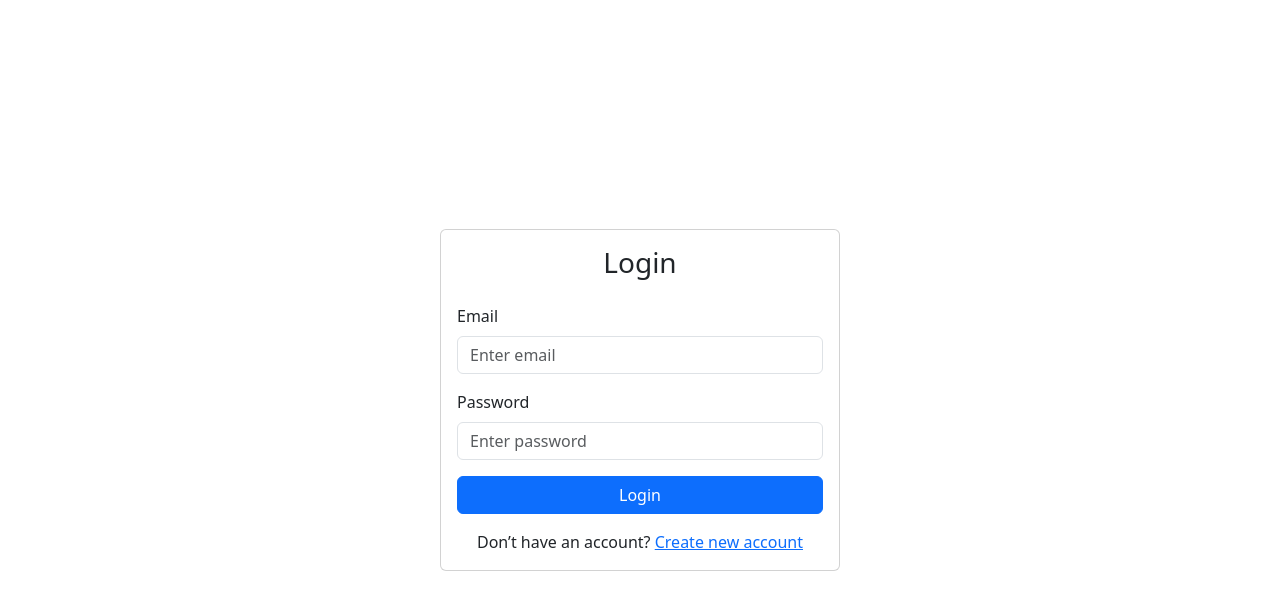
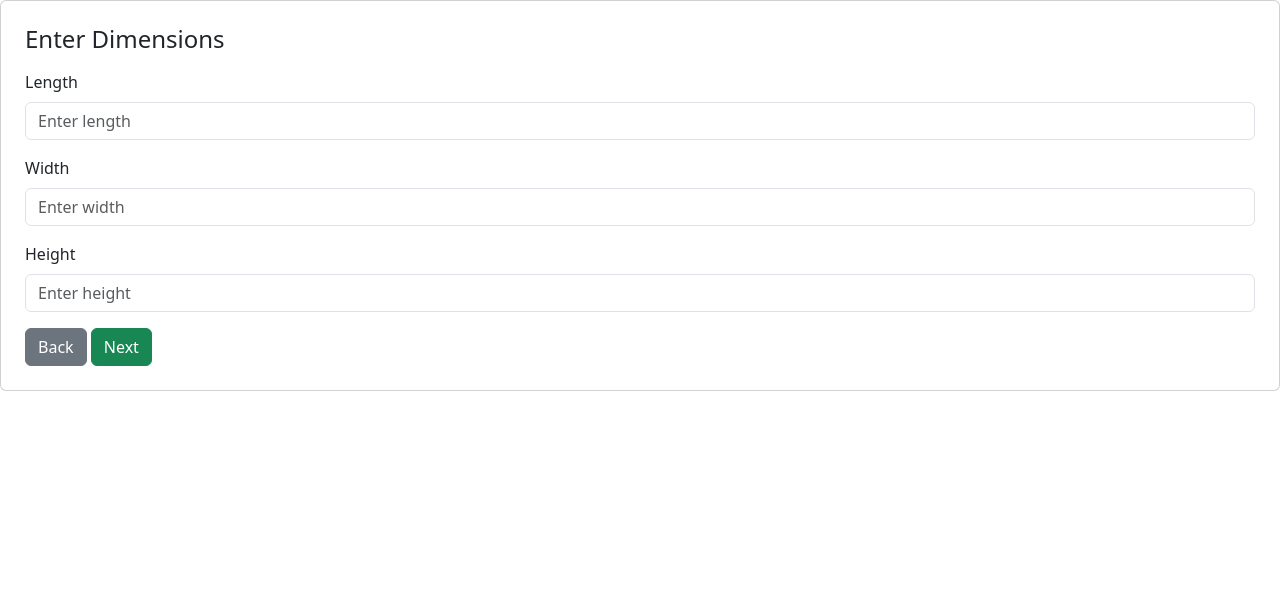
Before and after one commit to CHETAN1675/configuraPro, a React (Vite) app: page /dimensions in a window 1280 px wide. Before the commit this address led to /auth. Shown: the top 610 px of the page. Built offline with nearby package versions, Linux system fonts and the light colour scheme.

Commit message:
Add Dimensions step and route

```diff
--- a/src/pages/Auth.jsx
+++ b/src/pages/Auth.jsx
@@ -1,6 +1,9 @@
-import { useState ,useEffect} from "react";
+import { useState} from "react";
+import { useNavigate } from "react-router-dom";
 import { Container, Form, Button, Card, Alert } from "react-bootstrap";
 import { login, signup } from "../services/authApi";
+
+
 
 
 export default function Auth() {
@@ -10,6 +13,7 @@ export default function Auth() {
   const [confirmPassword, setConfirmPassword] = useState("");
   const [error, setError] = useState("");
   const [loading, setLoading] = useState(false);
+  const navigate = useNavigate();
 
 
   const toggleMode = () => {
@@ -40,6 +44,9 @@ export default function Auth() {
         await login(email, password);
         alert("Login successful");
       }
+
+      navigate("/configurator");
+
     } catch (err) {
       setError(err.message);
     } finally {
--- a/src/pages/Configurator.jsx
+++ b/src/pages/Configurator.jsx
@@ -1,9 +1,24 @@
-import ProductType from "./ProductType";
+import { Link } from "react-router-dom";
+import { Card, Button } from "react-bootstrap";
 
 export default function Configurator() {
   return (
     <div className="container mt-4">
-      <ProductType />
+      <Card className="p-4">
+        <h4 className="mb-3">Configurator</h4>
+
+        <p>Select a step to continue:</p>
+
+        <div className="d-flex gap-3">
+          <Link to="/product-type">
+            <Button variant="primary">Product Type</Button>
+          </Link>
+
+          <Link to="/dimensions">
+            <Button variant="outline-primary">Dimensions</Button>
+          </Link>
+        </div>
+      </Card>
     </div>
   );
 }
--- /dev/null
+++ b/src/pages/Dimensions.jsx
@@ -0,0 +1,29 @@
+import { Card, Form, Button } from "react-bootstrap";
+
+export default function Dimensions() {
+  return (
+    <Card className="p-4">
+      <h4 className="mb-3">Enter Dimensions</h4>
+
+      <Form>
+        <Form.Group className="mb-3">
+          <Form.Label>Length</Form.Label>
+          <Form.Control type="number" placeholder="Enter length" />
+        </Form.Group>
+
+        <Form.Group className="mb-3">
+          <Form.Label>Width</Form.Label>
+          <Form.Control type="number" placeholder="Enter width" />
+        </Form.Group>
+
+        <Form.Group className="mb-3">
+          <Form.Label>Height</Form.Label>
+          <Form.Control type="number" placeholder="Enter height" />
+        </Form.Group>
+
+        <Button variant="secondary">Back</Button>{" "}
+        <Button variant="success">Next</Button>
+      </Form>
+    </Card>
+  );
+}
--- a/src/routes/AppRoutes.jsx
+++ b/src/routes/AppRoutes.jsx
@@ -4,6 +4,7 @@ import Dashboard from "../pages/Dashboard";
 import Configurator from "../pages/Configurator";
 import ProtectedRoute from "./ProtectedRoute";
 import ProductType from "../pages/ProductType";
+import Dimensions from "../pages/Dimensions";
 
 export default function AppRoutes() {
   return (
@@ -14,25 +15,36 @@ export default function AppRoutes() {
         <Route
           path="/dashboard"
           element={
-            <ProtectedRoute>
+
               <Dashboard />
-            </ProtectedRoute>
+
           }
         />
-          <Route
-          path="/product-type"
-          element={
-            <ProtectedRoute>
-              <ProductType />
-            </ProtectedRoute>
-          }
-        />
+
         <Route
           path="/configurator"
           element={
-            <ProtectedRoute>
+
               <Configurator />
-            </ProtectedRoute>
+
+          }
+        />
+
+        <Route
+          path="/product-type"
+          element={
+
+              <ProductType />
+
+          }
+        />
+
+        <Route
+          path="/dimensions"
+          element={
+
+              <Dimensions />
+
           }
         />
 
--- a/src/store/store.jsx
+++ b/src/store/store.jsx
@@ -6,6 +6,6 @@ import ConfiguratorReducer from "../features/configurator/configuratorSlice";
 export const store = configureStore({
   reducer: {
      auth: authReducer,
-     Configurator:ConfiguratorReducer
+     configurator:ConfiguratorReducer
   },
 });
```
